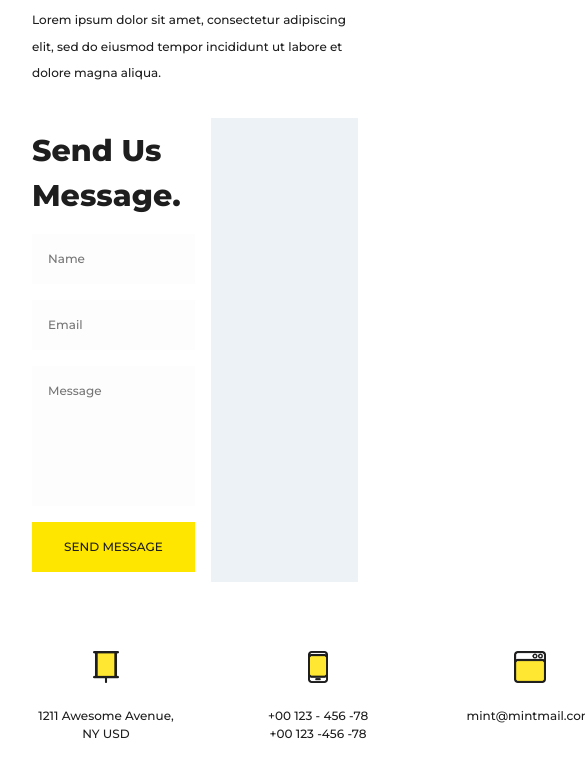
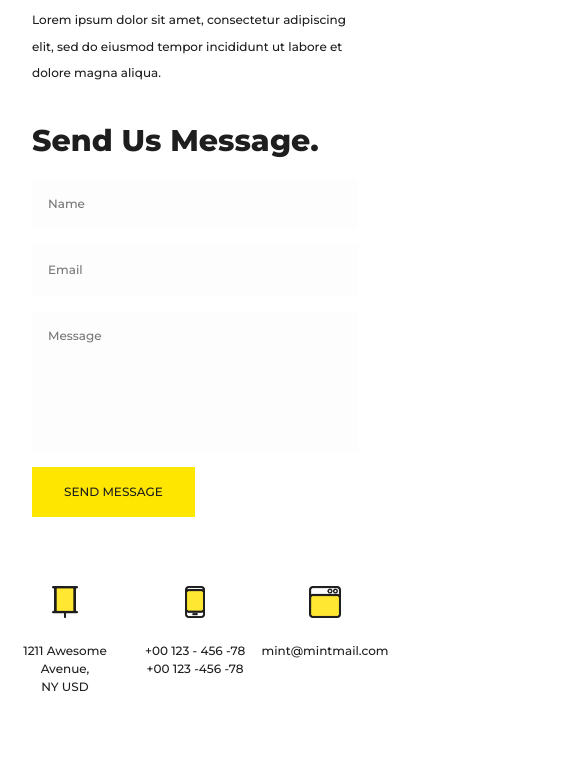
Before and after one commit to fran-exfer/mint-dnone, a website: page index.html in a window 390 px wide. Shown: the part 6150-6912 px from the top of the page, 585 px wide, since content can reach past the window. Drawn offline with Linux system fonts and the light colour scheme.

Commit message:
Make contact section responsive.

```diff
--- a/index.html
+++ b/index.html
@@ -219,7 +219,9 @@
             <textarea placeholder="Message" rows="6"></textarea>
             <input type="submit" class="btn btn--big" value="Send message" />
           </form>
-          <div class="contact__figure-col"></div>
+          <div class="contact__figure-col">
+            <div class="placeholder-img"></div>
+          </div>
         </div>
       </div>
 
--- a/sass/layout/_contact.scss
+++ b/sass/layout/_contact.scss
@@ -1,3 +1,5 @@
+@use '../utils/breakpoints';
+
 .contact {
   margin-top: 5rem;
 
@@ -7,6 +9,10 @@
     grid-gap: 1rem;
 
     font-size: 0.8em;
+
+    @include breakpoints.bp('sm') {
+      grid-template-columns: 1fr;
+    }
   }
 
   &__form-col {
@@ -36,12 +42,23 @@
 
   &__figure-col {
     height: 29rem;
-    background-color: var(--c-placeholder);
+    display: flex;
+    flex-direction: column;
+    justify-content: center;
+
+    @include breakpoints.bp('sm') {
+      display: none;
+    }
+
+    > .placeholder-img {
+      // Keep aspect ratio
+      padding-bottom: 80%;
+    }
   }
 }
 
 .contact-icons {
-  width: 39.75rem;
+  max-width: 39.75rem;
   margin: 4.3rem auto 0 auto;
   display: grid;
   grid-template-columns: repeat(3, 1fr);
```
Also changed, not shown: css/style.css, 1 other file.
